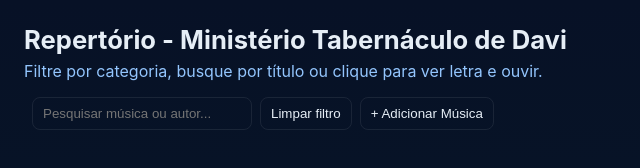
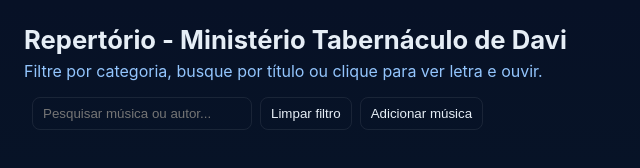
Before and after one commit to JalonSantos/Repertorio_MTD, a plain HTML site: page index.html in a window 1280 px wide. Shown: the full height of the page, 0-640 px from the left. Drawn offline with Linux system fonts and the light colour scheme; no server answers.

Commit message:
Update index.html

```diff
--- a/index.html
+++ b/index.html
@@ -16,9 +16,7 @@
     <div class="categories" id="categories"></div>
     <input id="search" placeholder="Pesquisar música ou autor..." />
     <button id="clear">Limpar filtro</button>
-    <Button className="border-2 border-blue-500 text-blue-600 hover:bg-blue-500 hover:text-white transition-all shadow-sm">
-  + Adicionar Música
-</Button>
+    <button id="add-song-btn">Adicionar música</button>
 
   </nav>
 
```
